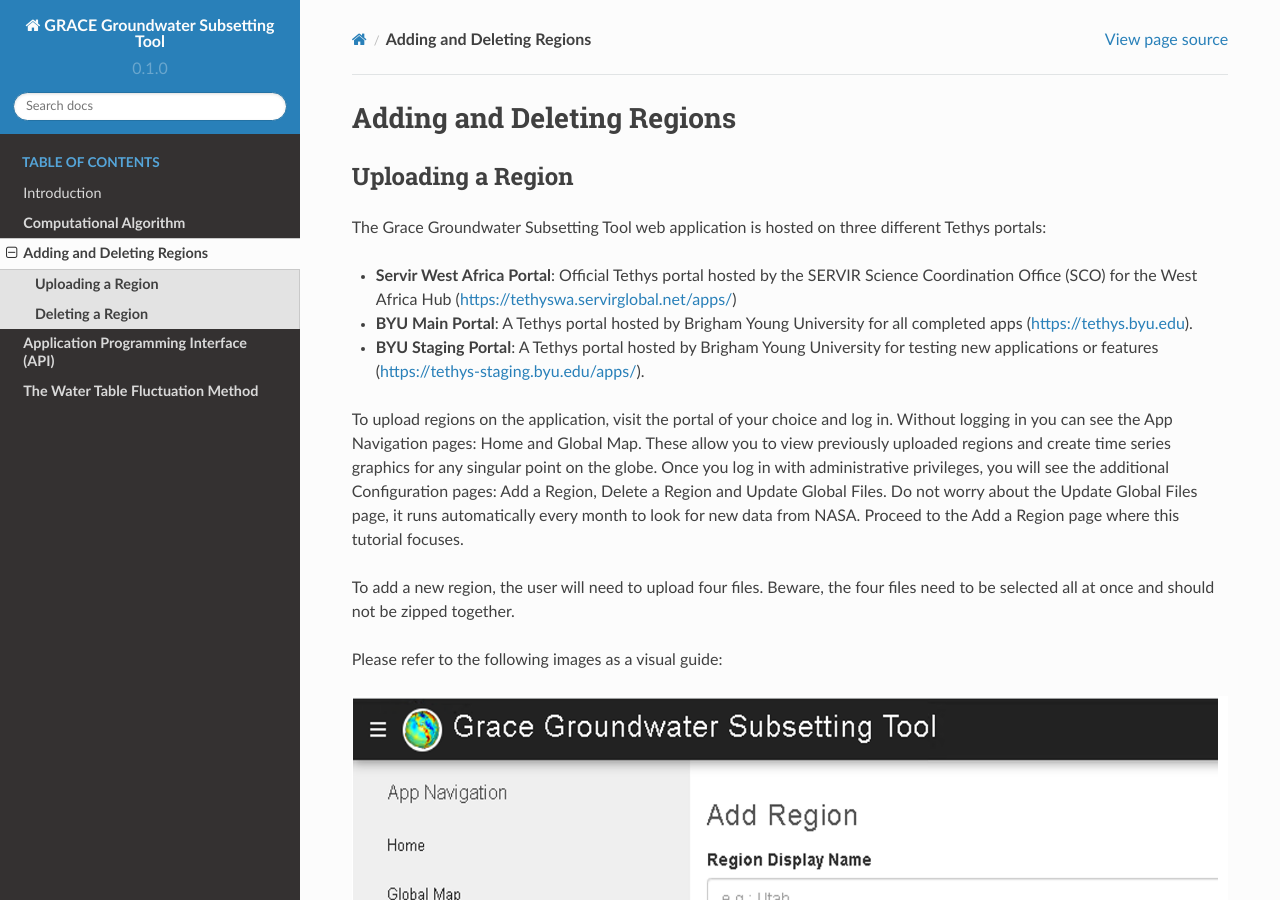
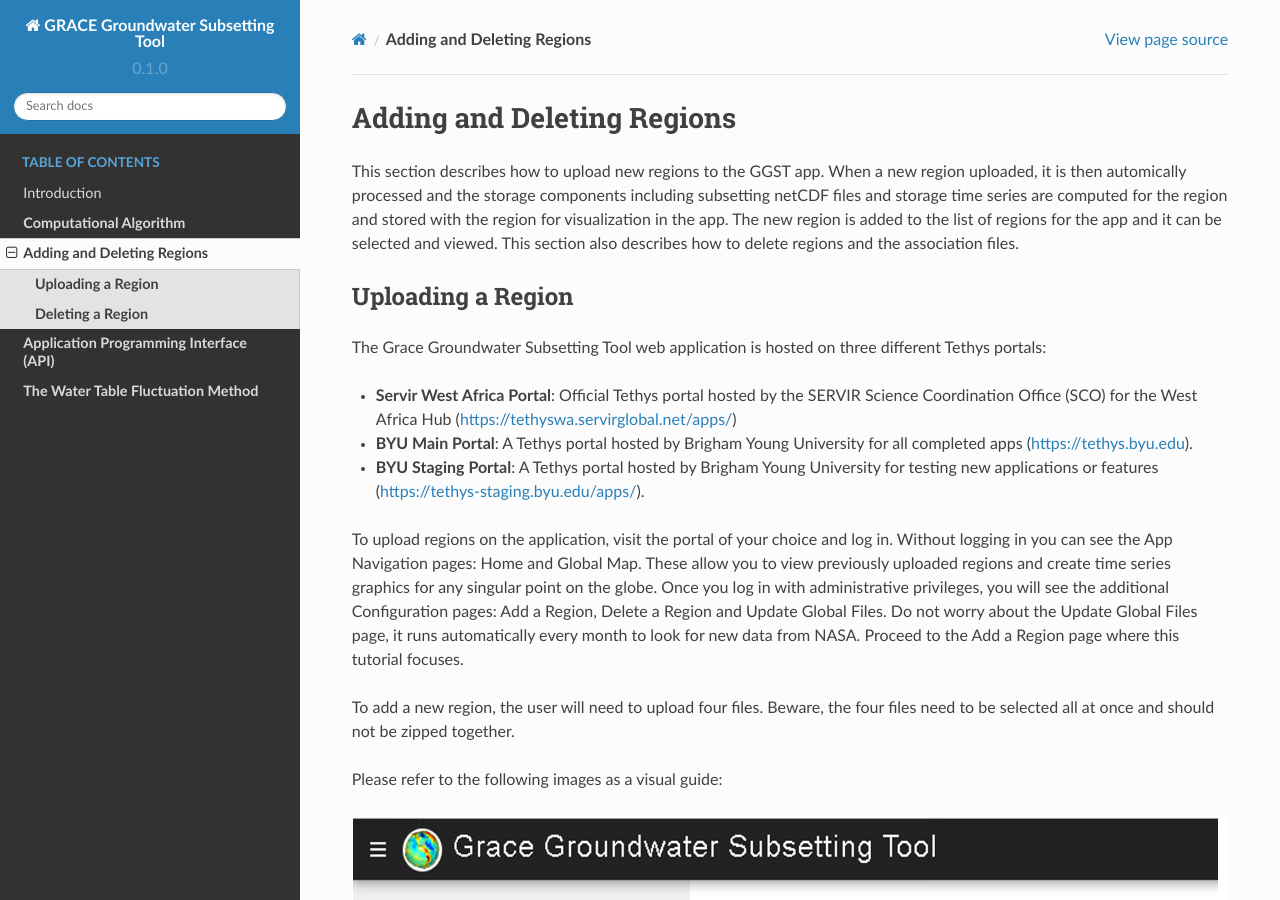
Before and after one commit to BYU-Hydroinformatics/ggst, a Sphinx documentation site: the page built from docs/source/uploading.rst, in a window 1280 px wide and 900 px high. Built offline with Sphinx 7.4.7 and the Read the Docs theme 2.0.0, drawn with Linux system fonts in a browser that asks for light colours.

Commit message:
Update uploading.rst
Added an introduction paragraph.

```diff
--- a/docs/source/uploading.rst
+++ b/docs/source/uploading.rst
@@ -3,6 +3,7 @@
 
 **Adding and Deleting Regions**
 ==============================
+This section describes how to upload new regions to the GGST app. When a new region uploaded, it is then automically processed and the storage components including subsetting netCDF files and storage time series are computed for the region and stored with the region for visualization in the app. The new region is added to the list of regions for the app and it can be selected and viewed. This section also describes how to delete regions and the association files.
 
 **Uploading a Region**
 -----------------------
```
